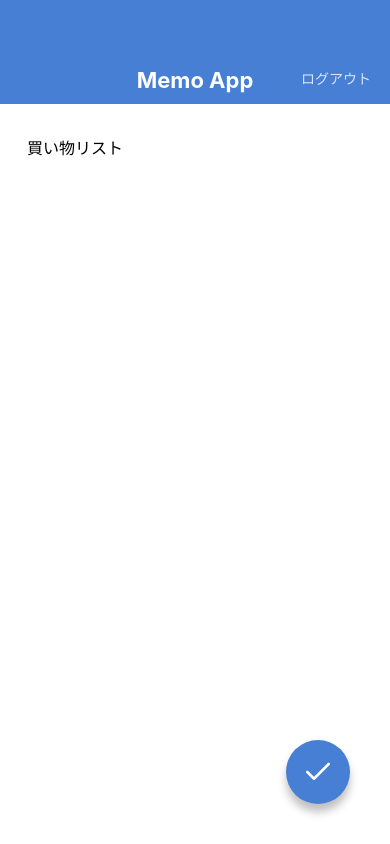
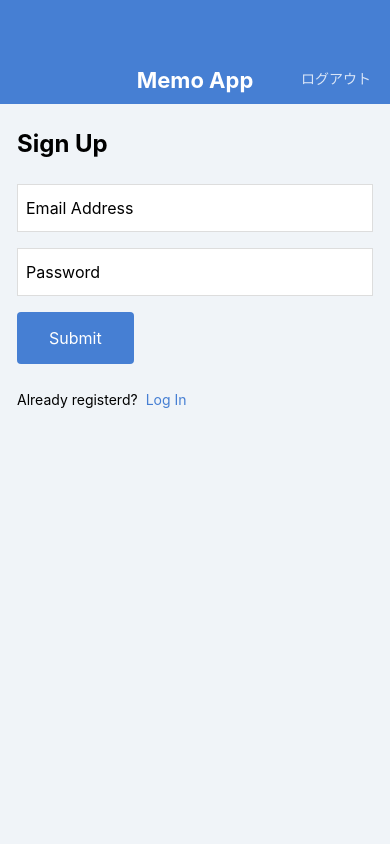
Before and after one commit to iori0404/MemoApp, a React Native app: screen /MemoList in a window 390 px wide. Built offline with nearby package versions, Linux system fonts and the light colour scheme.

Commit message:
create SignInScreen and SignUpScreen

```diff
--- a/App.jsx
+++ b/App.jsx
@@ -2,14 +2,18 @@
 
 // import MemoListScreen from './src/screens/MemoListScreen';
 // import MemoDetailScreen from './src/screens/MemoDetailScreen';
-import MemoEditScreen from './src/screens/MemoEdit';
+// import MemoEditScreen from './src/screens/MemoEdit';
 // import MemoCreateScreen from './src/screens/MemoCreateScreen';
+// import LogInScreen from './src/screens/LogInScreen';
+import SignUpScreen from './src/screens/SignUpScreen';
 
 export default function App() {
   return (
     // <MemoListScreen />
     // <MemoDetailScreen />
-    <MemoEditScreen />
+    // <MemoEditScreen />
     // <MemoCreateScreen />
+    // <LogInScreen />
+    <SignUpScreen />
   );
 }
--- /dev/null
+++ b/src/components/Button.jsx
@@ -0,0 +1,33 @@
+/* eslint-disable no-use-before-define */
+import { string } from 'prop-types';
+import React from 'react';
+import { View, Text, StyleSheet } from 'react-native';
+
+export default function Button(props) {
+  const { label } = props;
+  return (
+    <View style={styles.buttonContainer}>
+      <Text style={styles.buttonLabel}>{label}</Text>
+    </View>
+  );
+}
+
+Button.propTypes = {
+  label: string.isRequired,
+};
+
+const styles = StyleSheet.create({
+  buttonContainer: {
+    backgroundColor: '#467FD3',
+    borderRadius: 4,
+    alignSelf: 'flex-start',
+    marginBottom: 24,
+  },
+  buttonLabel: {
+    fontSize: 16,
+    lineHeight: 36,
+    paddingVertical: 8,
+    paddingHorizontal: 32,
+    color: 'white',
+  },
+});
--- /dev/null
+++ b/src/screens/LogInScreen.jsx
@@ -0,0 +1,66 @@
+/* eslint-disable no-use-before-define */
+import React from 'react';
+import {
+  View, Text, StyleSheet, TextInput,
+} from 'react-native';
+
+import AppBar from '../components/AppBar';
+import Button from '../components/Button';
+
+export default function LogInScreen() {
+  return (
+    <View style={styles.container}>
+      <AppBar />
+      <View style={styles.inner}>
+        <Text style={styles.title}>Log In</Text>
+        <TextInput style={styles.input} value="Email Address" />
+        <TextInput style={styles.input} value="Password" />
+        <Button label="Submit" />
+        <View style={styles.footer}>
+          <Text style={styles.footerText}>Not Registered?</Text>
+          <Text style={styles.footerLink}>Sign up here!</Text>
+        </View>
+      </View>
+    </View>
+  );
+}
+
+const styles = StyleSheet.create({
+  container: {
+    flex: 1,
+    backgroundColor: '#F0F4F8',
+  },
+  inner: {
+    paddingHorizontal: 17,
+    paddingVertical: 24,
+  },
+  title: {
+    fontSize: 24,
+    lineHeight: 32,
+    fontWeight: 'bold',
+    marginBottom: 24,
+  },
+  input: {
+    fontSize: 16,
+    // lineHeight: 32, iOS の場合、TextInput とは相性が悪い
+    height: 48,
+    borderColor: '#DDDDDD',
+    borderWidth: 1,
+    backgroundColor: 'white',
+    paddingHorizontal: 8,
+    marginBottom: 16,
+  },
+  footer: {
+    flexDirection: 'row',
+  },
+  footerText: {
+    fontSize: 14,
+    lineHeight: 24,
+    marginRight: 8,
+  },
+  footerLink: {
+    fontSize: 14,
+    lineHeight: 24,
+    color: '#467FD3',
+  },
+});
--- /dev/null
+++ b/src/screens/SignUpScreen.jsx
@@ -0,0 +1,66 @@
+/* eslint-disable no-use-before-define */
+import React from 'react';
+import {
+  View, Text, StyleSheet, TextInput,
+} from 'react-native';
+
+import AppBar from '../components/AppBar';
+import Button from '../components/Button';
+
+export default function SignUpScreen() {
+  return (
+    <View style={styles.container}>
+      <AppBar />
+      <View style={styles.inner}>
+        <Text style={styles.title}>Sign Up</Text>
+        <TextInput style={styles.input} value="Email Address" />
+        <TextInput style={styles.input} value="Password" />
+        <Button label="Submit" />
+        <View style={styles.footer}>
+          <Text style={styles.footerText}>Already registerd?</Text>
+          <Text style={styles.footerLink}>Log In</Text>
+        </View>
+      </View>
+    </View>
+  );
+}
+
+const styles = StyleSheet.create({
+  container: {
+    flex: 1,
+    backgroundColor: '#F0F4F8',
+  },
+  inner: {
+    paddingHorizontal: 17,
+    paddingVertical: 24,
+  },
+  title: {
+    fontSize: 24,
+    lineHeight: 32,
+    fontWeight: 'bold',
+    marginBottom: 24,
+  },
+  input: {
+    fontSize: 16,
+    // lineHeight: 32, iOS の場合、TextInput とは相性が悪い
+    height: 48,
+    borderColor: '#DDDDDD',
+    borderWidth: 1,
+    backgroundColor: 'white',
+    paddingHorizontal: 8,
+    marginBottom: 16,
+  },
+  footer: {
+    flexDirection: 'row',
+  },
+  footerText: {
+    fontSize: 14,
+    lineHeight: 24,
+    marginRight: 8,
+  },
+  footerLink: {
+    fontSize: 14,
+    lineHeight: 24,
+    color: '#467FD3',
+  },
+});
```
